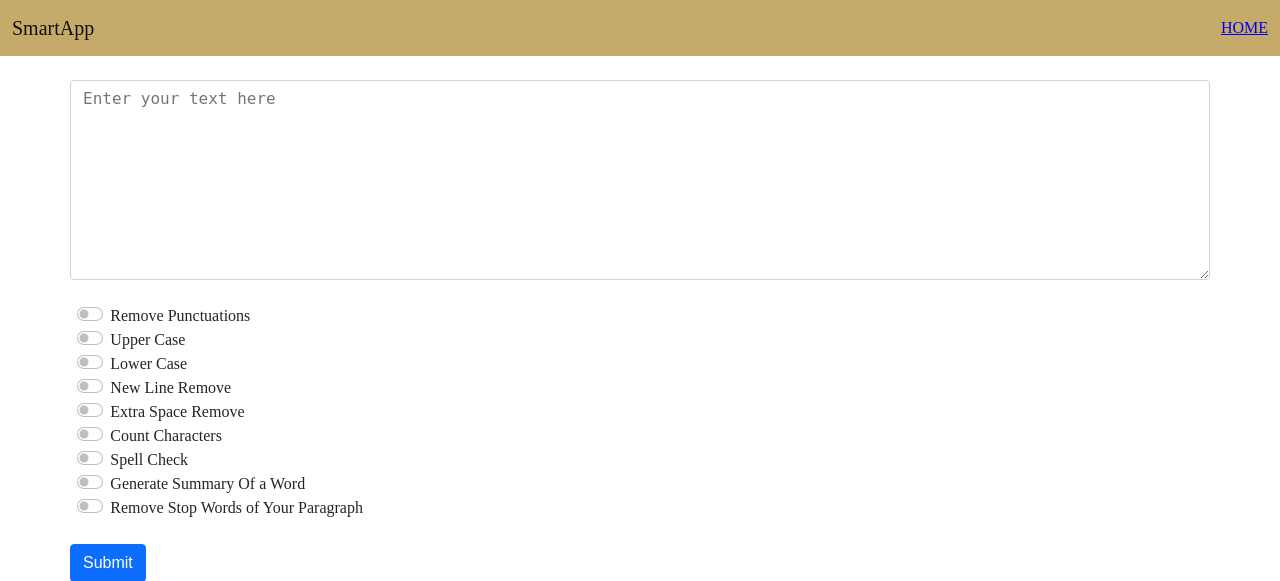
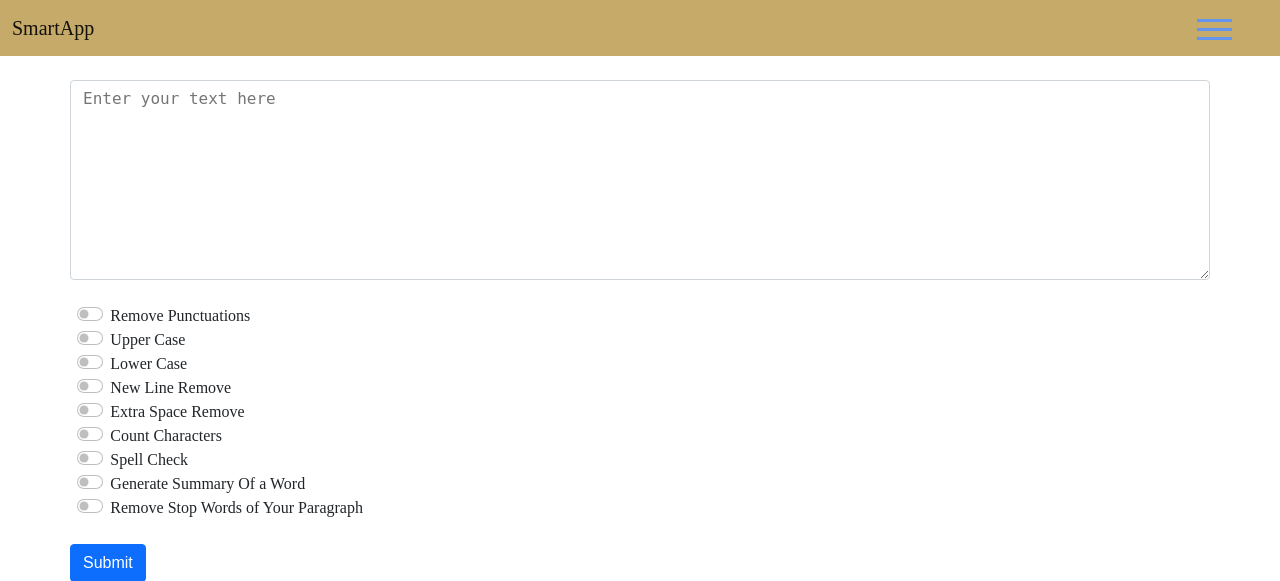
Before and after one commit to kadrisch/SDA-Final-Project, a Django app: page / in a window 1280 px wide. Shown: the top 581 px of the page. Run offline with Django 4.2, Linux system fonts and the light colour scheme.

Commit message:
Created hamburger-menu

```diff
--- a/smartapp/index/static/code.js
+++ b/smartapp/index/static/code.js
@@ -1,7 +1,3 @@
-const menuIcon = document.querySelector
-('.hamburger-menu');
-const navbar = document.querySelector('.navbar');
-
-menuIcon.addEventListener('click'. () => {
-    navbar.classList.toggle("change");
-});
+function myFunction(x) {
+  x.classList.toggle("change");
+}
--- a/smartapp/index/static/styles.css
+++ b/smartapp/index/static/styles.css
@@ -154,36 +154,48 @@ body{
 }
 .mt-4{
     margin-top:1.5rem!important
+}
+.hamburger-menu{
+    width:35px;
+    height:30px;
+    position:fixed;
+    top:12,5px;
+    right:50px;
+    cursor:pointer;
+}
+.line{
+  width:100%;
+  height:3px;
+  margin:6px 2px;
+  background-color:CornflowerBlue;
+  transition: all 0.8s;
+}
+.change .line-1{
+    transform:rotateZ(-405deg) translate(-8px, 5px);
+}
+.change .line-2{
+    opacity:0;
+}
+.change .line-3{
+    transform:rotateZ(405deg) translate(-8px, -5px);
+}
+.nav-list{
+    text-align: right;
+}
+.nav-item{
+    list-style:none;
+}
+.nav-link{
+    text-decoration:none;
+    font-size:22px;
+    color: Black
+    font-weight: 300;
+    position:fixed;
+    top:14px;
+    right:-200px;
+    transition: right .8s cubic-bezier(1, 0, 0, 1);
+}
+.change .nav-link{
+    right:100px;
  }
 }
-
-.hamburger-menu {
-    width 35px;
-    height: 30px;
-    position: fixed;
-    top: 50px;
-    right: 50px;
-    cursor: pointer;
-    display: flex;
-    flex-direction: column;
-    justify-content: space-around;
-}
-
-.line {
-    width: 100%
-    height: 3px
-    background-color: black;
-    transition: all 0.8s;
-}
-
-.change .line-1 {
-    transform: rotateZ(-405deg) translate(-8px, 6px);
-}
-
-.change .line-2 {
-    opacity; 0;
-}
-
-.change .line-3 {
-    transform: rotateZ(45deg) translate(-8px, -6px);;
-}
--- a/smartapp/index/templates/index.html
+++ b/smartapp/index/templates/index.html
@@ -10,11 +10,15 @@
   <nav class="navbar navbar-light" style="background-color: #c5aa6a;">
   <div class="container-fluid">
     <a class="navbar-brand mb-0 h1" href="#"> SmartApp </a>
-      <div class="hamburger-menu">
+      <div class="hamburger-menu" onclick="myFunction(this)">
           <div class="line line-1"></div>
           <div class="line line-2"></div>
           <div class="line line-3"></div>
-          <a class="nav-item nav-link active" href="#">HOME</a>
+          <ul class="nav-list">
+              <li class="nav-item">
+                  <a href="#" class="nav-link">Home</a>
+              </li>
+          </ul>
     </div>
   </div>
 </nav>
```
